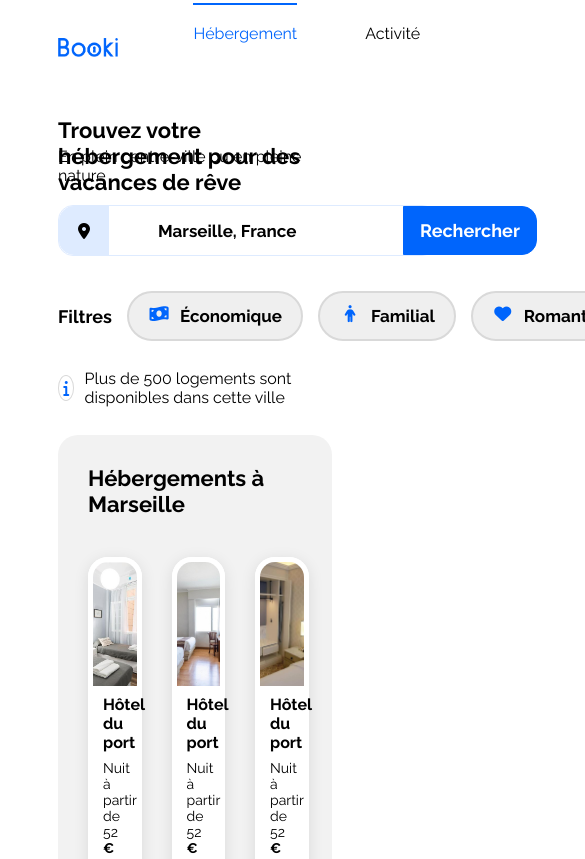
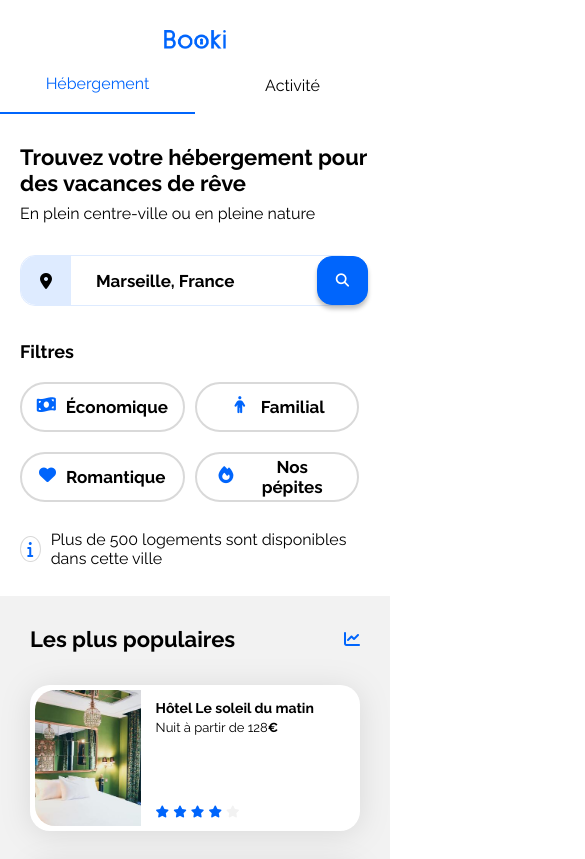
Before and after one commit to rahil-f/booki, a plain HTML site: page index.html in a window 390 px wide. Shown: the top 859 px of the page, 585 px wide, since content can reach past the window. Drawn offline with Linux system fonts and the light colour scheme.

Commit message:
last push

```diff
--- a/css/style.css
+++ b/css/style.css
@@ -218,6 +218,10 @@ a {
     background: var(--main-color);
 }
 
+.filter-search-i, .filter-search-i i {
+    display: none;
+}
+
 .filter-search-button-text {
     color: var(--white);
     text-align: center;
@@ -232,6 +236,12 @@ a {
     display: flex;
     height: 50px;
     align-items: center;
+    gap: 15px;
+}
+
+.filter-filter-button-box {
+    display: flex;
+    flex-direction: row;
     gap: 15px;
 }
 
@@ -260,6 +270,11 @@ a {
     gap: 10px;
     border-radius: 25px;
     border: 2px solid var(--border-gray);
+    background: var(--White);
+}
+
+.filter-filter-button:hover {
+    background: var(--filter-bg-color);
 }
 
 .filter-filter-button-i {
@@ -631,9 +646,167 @@ a {
     .activity-cards-card-img {
         height: 200px;
     }
+
+    .filter-filter {
+        flex-direction: column;
+        align-items: start;
+        gap: 20px;
+        height: 100%
+    }
+
+    .filter-search-i, .filter-search-i i {
+        display: none;
+    }
 }
 
 /* Small devices (phones, less than 768px) */
 @media (max-width: 767.98px) {
-    /* ... */
+    main {
+        padding: 0px;
+    }
+
+    body {
+        margin: 0px;
+        display: block;
+        width: 100%;
+        overflow-x: hidden;
+    }
+
+    html {
+        overflow-x: hidden;
+    }
+
+    .header {
+        flex-direction: column;
+        justify-content: center;
+        align-items: center;
+    }
+    .header-menu {
+        width: 100%;
+        gap: 0px;
+        padding: 0px;
+        align-items: center;
+        align-self: stretch;
+        justify-content: start;
+    }
+    .header-menu-button {
+        width: 100%;
+        justify-content: space-around;
+        gap: 0px;
+    }
+    .header-menu-button-link {
+        width: 100%;
+        justify-content: flex-start;
+        align-items: flex-start;
+        padding-top: 0px;
+        padding-bottom: 19px;
+    }
+    .header-menu-button-link-selected{
+        border-bottom: 2px solid var(--main-color);
+        border-top: 0px;
+    }
+
+    .populaires {
+        width: 100%;
+        margin-top: 0px;
+        padding: 30px 20px;
+    }
+
+    .filter{
+        width: calc(100% - 40px);
+        padding: 0 20px;
+    }
+    .filter-title-top{
+       height: 100%;
+    }
+
+    .filter-title{
+       height: 100%;
+    }
+
+    .filter-search {
+        justify-content: space-between;
+        width: 335px;
+        gap: 0px
+    }
+
+    .filter-search-button {
+        display:none;
+    }
+
+    .filter-search-i {
+        display: flex;
+        height: 49px;
+        padding: 15px 16px;
+        align-items: center;
+        justify-content: center;
+        gap: 10px;
+        border-radius: 15px;
+        border: 1px solid var(--main-color);
+        background: var(--main-color);
+        box-shadow: 0px 4px 4px 0px rgba(0, 0, 0, 0.25);
+    }
+
+    .filter-search-i i {
+        display: flex;
+        justify-content: center;
+        align-items: center;
+        width: 17px;
+        height: 17px;
+    }
+
+    .filter-filter {
+        width: 100%;
+        height: 100%
+    }
+
+    .filter-filter-button-box {
+        flex-wrap: wrap;
+        gap: 20px 10px;
+    }
+    .filter-filter-button {
+        width: 47%;
+    }
+
+    .footer {
+        flex-direction: column;
+    }
+
+    .hebergements-and-populaires{
+        flex-direction: column-reverse;
+        width: 100%;
+    }
+
+    .hebergements-and-populaires section {
+        border-radius: 0px;
+    }
+
+    .populaires-cards {
+        flex-direction: column;
+    }
+
+    .populaires-cards a {
+        width: 100%;
+    }
+    .hebergements {
+        background-color: var(--white) !important;
+    }
+    .hebergements-cards {
+        flex-direction: column;
+    }
+
+    .hebergements-cards-card {
+        width: 100%;
+    }
+
+    .activity-cards{
+        flex-direction: column;
+    }
+    .activity-cards-card {
+        width: 100%;
+    }
+
+    footer {
+        margin: 0px;
+    }
 }
--- a/index.html
+++ b/index.html
@@ -69,9 +69,14 @@
                             class="filter-search-button filter-search-button-text">
                             Rechercher
                         </button>
+                        <button
+                            class="filter-search-i">
+                               <i class="fa-solid fa-magnifying-glass" style="color: #ffffff;"></i>
+                        </button>
                     </div>
                     <div class="filter-filter">
                         <p class="filter-filter-text">Filtres</p>
+                        <div class="filter-filter-button-box">
                             <button
                                 class="filter-filter-button filter-filter-button-text filter-filter-center">
                                 <i
@@ -96,6 +101,7 @@
                                         class="fa-solid fa-fire filter-filter-button-i"></i>
                                 Nos pépites
                             </button>
+                        </div>
                     </div>
                     <div class="filter-info">
                         <div class="filter-info-circle">
```
Lines whose indentation alone changed are shown as unchanged.
